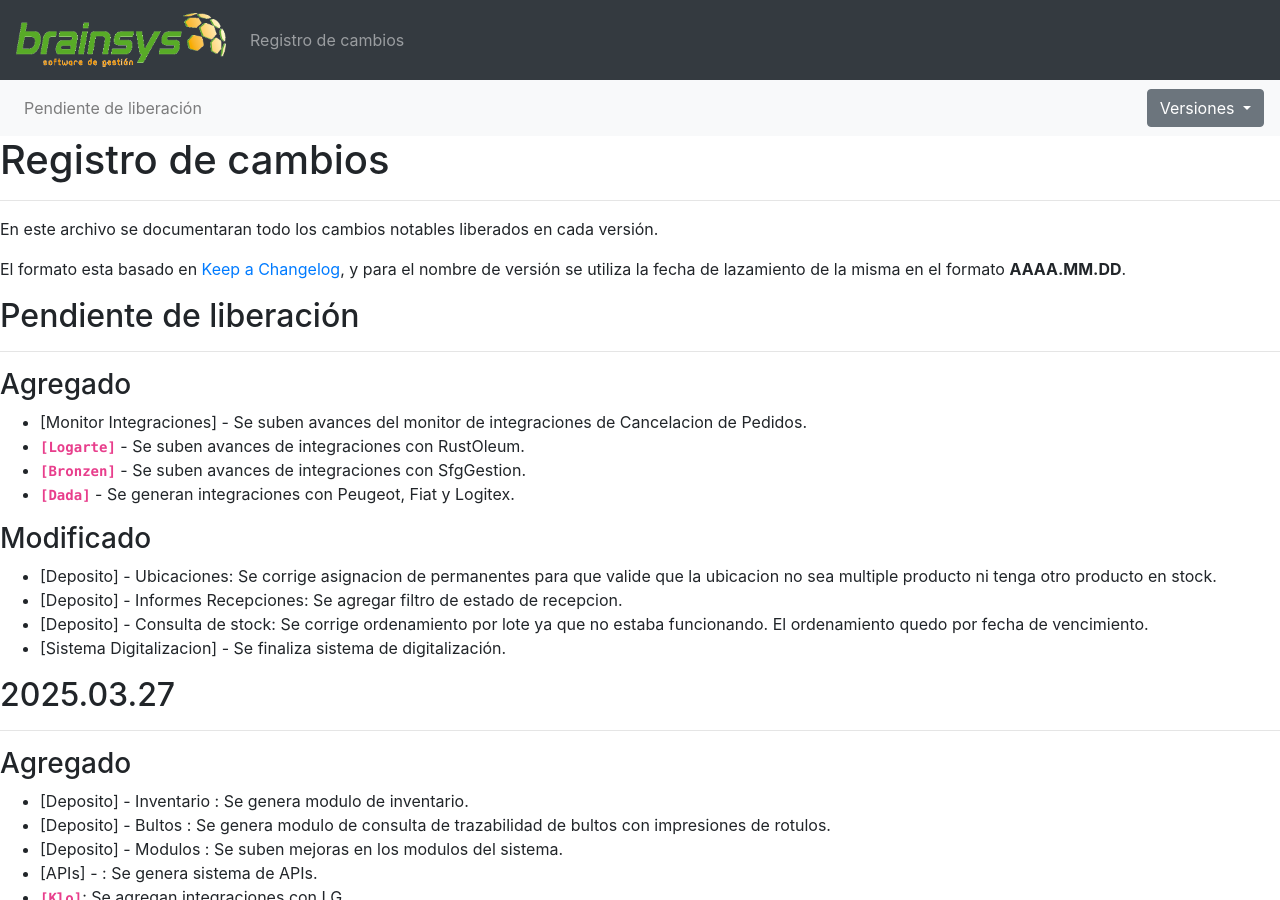
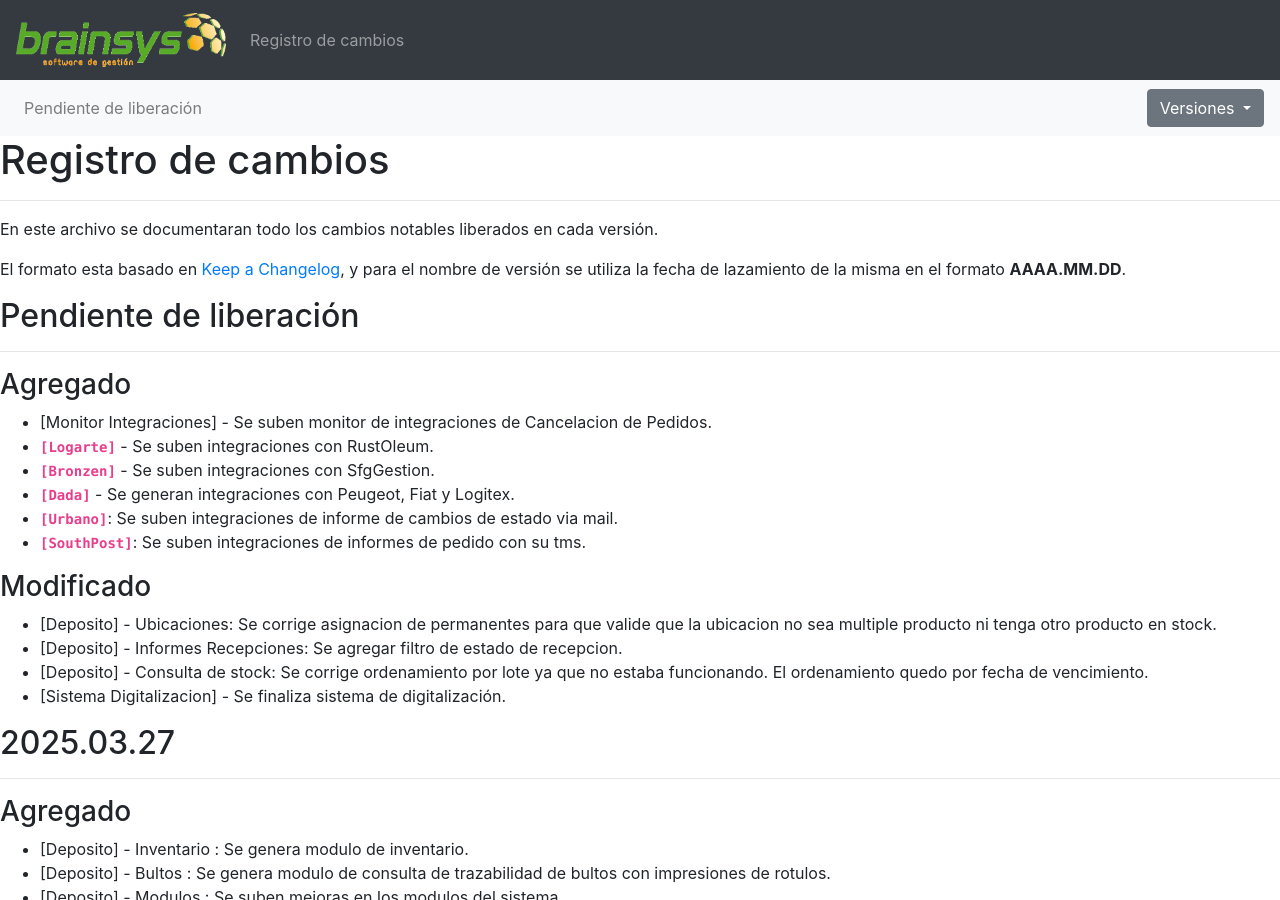
Before and after one commit to brainsys-arsaad/versionado, a Jekyll site: the page built from registro-cambios.markdown, in a window 1280 px wide and 900 px high. Built offline with Jekyll 4.4.1, drawn with Linux system fonts in a browser that asks for light colours.

Commit message:
Update registro-cambios.markdown

```diff
--- a/registro-cambios.markdown
+++ b/registro-cambios.markdown
@@ -111,10 +111,12 @@ El formato esta basado en [Keep a Changelog](https://keepachangelog.com/es-ES/1.
 ---
 
 ### Agregado
-- [Monitor Integraciones] - Se suben avances del monitor de integraciones de Cancelacion de Pedidos.
-- **`[Logarte]`** - Se suben avances de integraciones con RustOleum.
-- **`[Bronzen]`** - Se suben avances de integraciones con SfgGestion.
+- [Monitor Integraciones] - Se suben monitor de integraciones de Cancelacion de Pedidos.
+- **`[Logarte]`** - Se suben integraciones con RustOleum.
+- **`[Bronzen]`** - Se suben integraciones con SfgGestion.
 - **`[Dada]`** - Se generan integraciones con Peugeot, Fiat y Logitex.
+- **`[Urbano]`**: Se suben integraciones de informe de cambios de estado via mail.
+- **`[SouthPost]`**: Se suben integraciones de informes de pedido con su tms.
 
 ### Modificado
 - [Deposito] - Ubicaciones: Se corrige asignacion de permanentes para que valide que la ubicacion no sea multiple producto ni tenga otro producto en stock.
```
